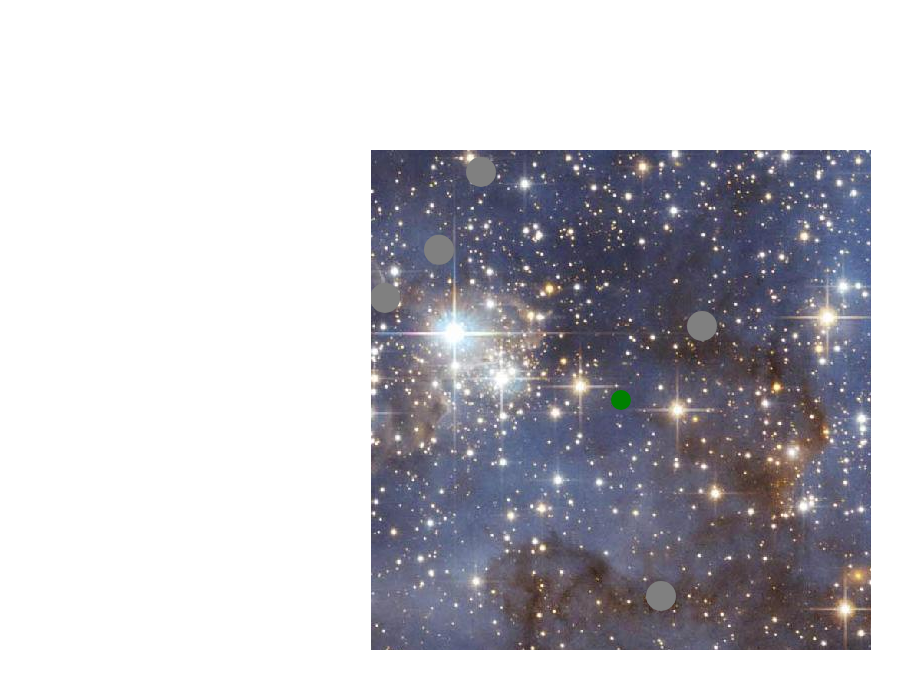
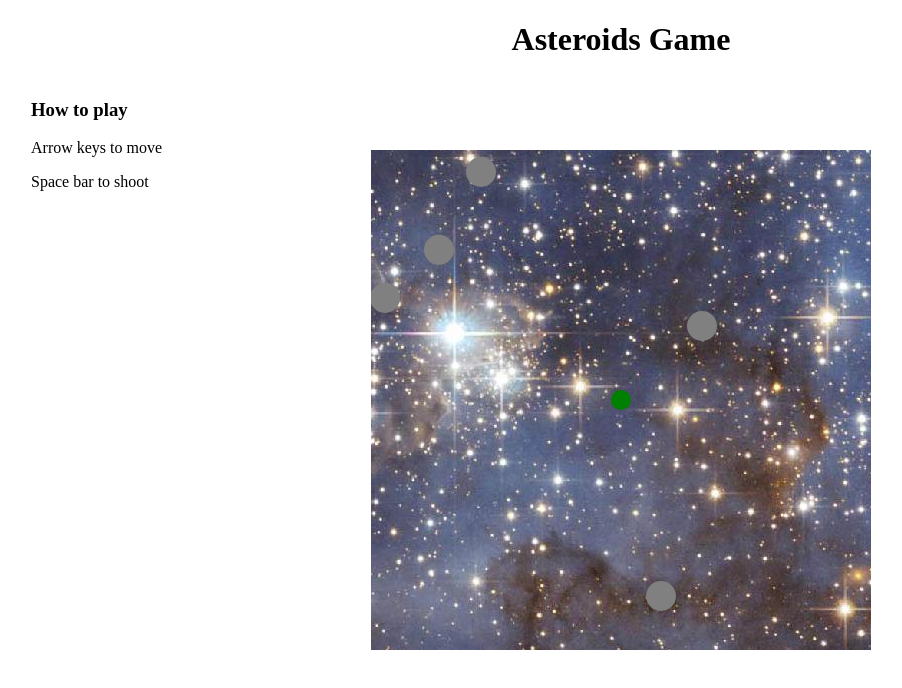
Before and after one commit to gameboyvj/Asteroids, a plain HTML site: page index.html in a window 1280 px wide. Shown: the whole page, without its empty margins (19-921 px from the left). Drawn offline with nearby package versions, Linux system fonts and the light colour scheme.

Commit message:
Adds title and instructions

```diff
--- a/game.js
+++ b/game.js
@@ -74,10 +74,12 @@ var test_game = "stuff";
     for(var i = 0; i < this.asteroids.length; i++){
       if(this.asteroids[i].isCollidedWith(this.ship)){
         that.stop();
+
+
         var x = confirm("You Lost. Play Again?");
 
         if(x == true){
-          that.start();
+         that.start();
         }
       }
     }
--- a/index.html
+++ b/index.html
@@ -13,7 +13,7 @@
 </head>
 <body>
 
-
+    <h1>Asteroids Game</h1>
     <canvas width="500" height="500"></canvas>
     <script>
         var canvas = document.getElementsByTagName("canvas")[0];
@@ -21,5 +21,10 @@
         var game = new Asteroids.Game(ctx);
         game.start();
     </script>
+    <div class="instructions">
+    <h3>How to play</h3>
+    <p>Arrow keys to move</p>
+    <p>Space bar to shoot</p>
+    </div>
 </body>
 </html>
--- a/styles.css
+++ b/styles.css
@@ -5,3 +5,13 @@ canvas {
     top:50%;
     margin:-250px 0 0 -250px;
 }
+
+h1 {
+	text-align: center;
+}
+
+.instructions {
+	position: fixed;
+	left: 50px;
+
+}
```
